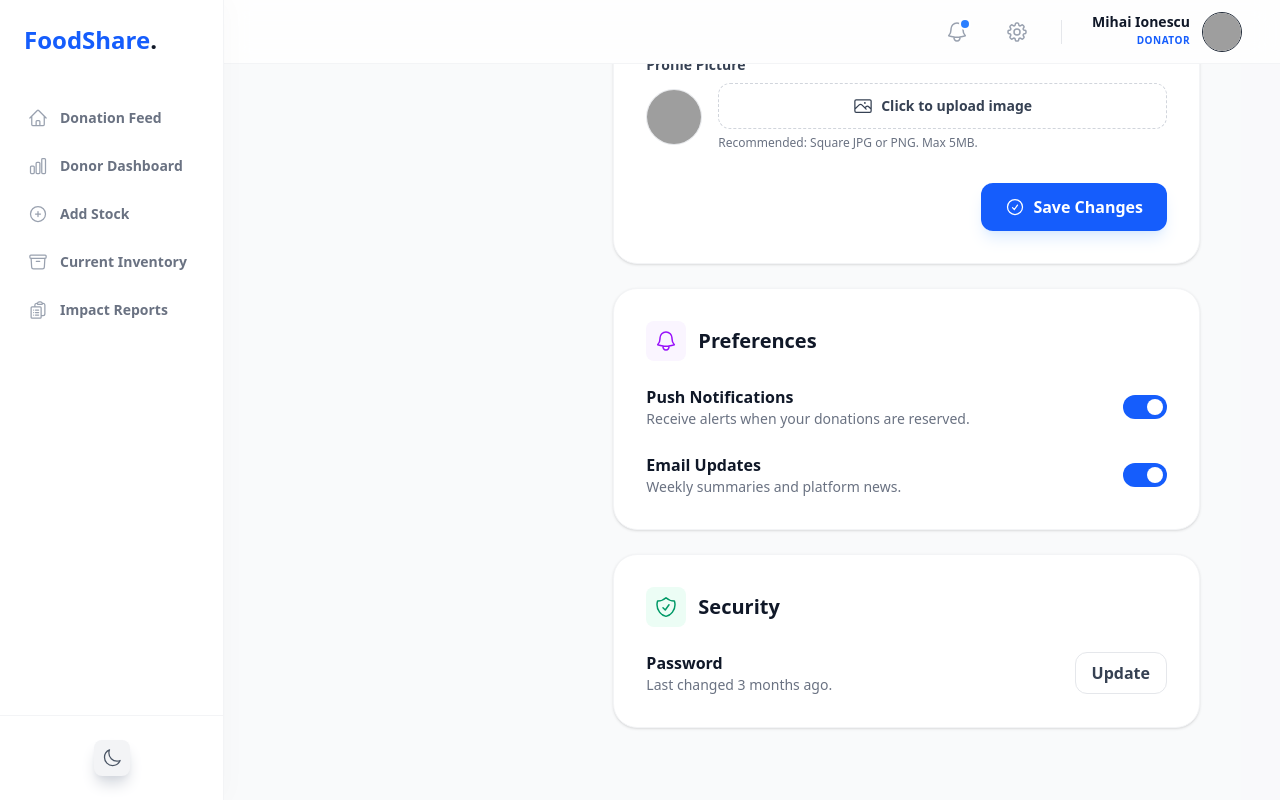
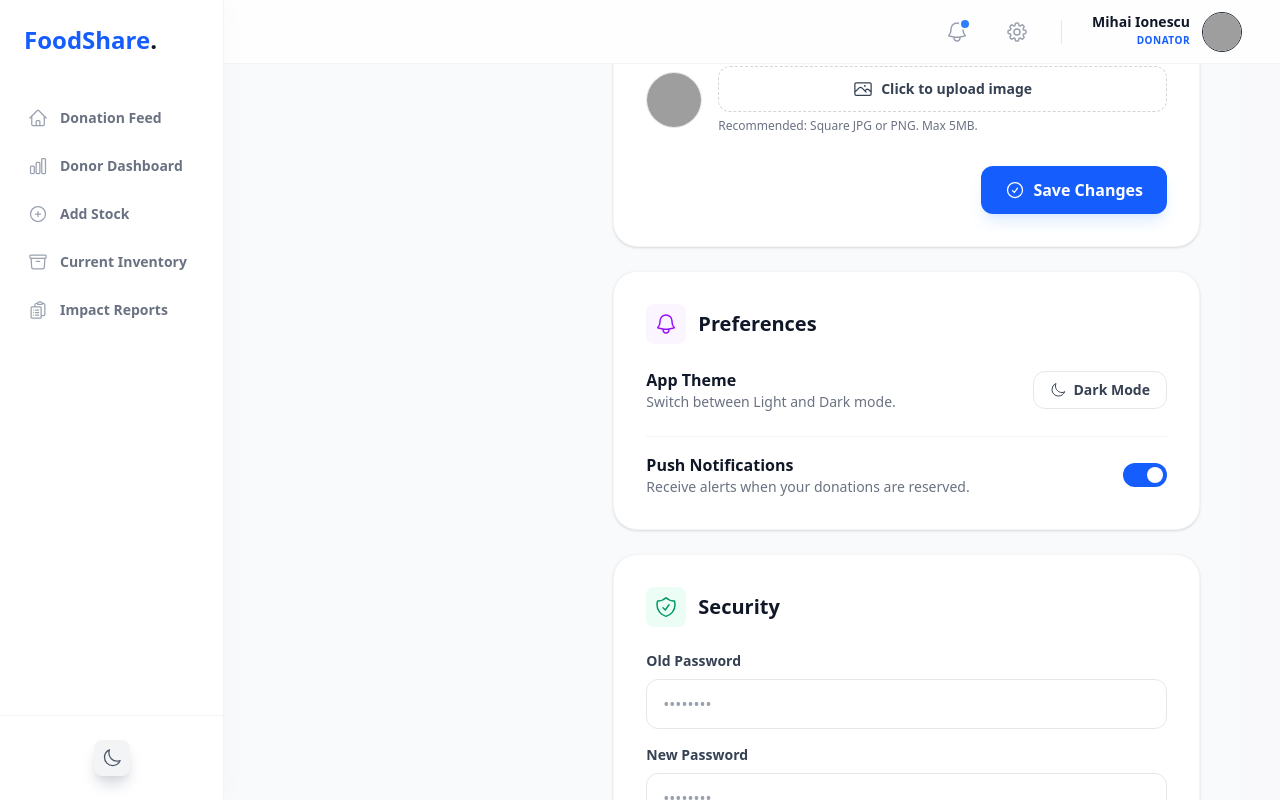
Before and after one commit to LeoMurjinschi/VLM, a React (Vite) app: page /settings in a window 1280 px wide. Both pictures are taken after a click on the button "Update". Built offline with nearby package versions, Linux system fonts and the light colour scheme; grey boxes are pictures that could not be loaded.

Commit message:
add the functionality to change the password

```diff
--- a/src/components/PreferencesForm.tsx
+++ b/src/components/PreferencesForm.tsx
@@ -1,6 +1,6 @@
 import React from 'react';
 import { useTheme } from './../hooks/useTheme';
-import { BellIcon } from '@heroicons/react/24/outline';
+import { BellIcon, SunIcon, MoonIcon } from '@heroicons/react/24/outline';
 
 interface PreferencesFormProps {
   preferences: { theme: 'light' | 'dark'; notifications: boolean; emailUpdates: boolean };
@@ -21,8 +21,26 @@ const PreferencesForm: React.FC<PreferencesFormProps> = ({ preferences, onToggle
       </div>
 
       <div className="space-y-6">
+        {/* Butonul de Temă */}
+        <div className="flex items-center justify-between">
+          <div>
+            <h4 className={`text-base font-bold ${theme === 'light' ? 'text-gray-900' : 'text-gray-100'}`}>App Theme</h4>
+            <p className={`text-sm ${theme === 'light' ? 'text-gray-500' : 'text-gray-400'}`}>Switch between Light and Dark mode.</p>
+          </div>
+          <button
+            type="button"
+            onClick={() => onToggle('theme')}
+            disabled={isSaving}
+            className={`flex items-center gap-2 px-4 py-2 text-sm font-bold rounded-xl border transition-colors active:scale-95 ${
+              theme === 'light' ? 'bg-white border-gray-200 text-gray-700 hover:bg-gray-50' : 'bg-gray-700 border-gray-600 text-gray-200 hover:bg-gray-600'
+            }`}
+          >
+            {theme === 'light' ? <><MoonIcon className="w-4 h-4" /> Dark Mode</> : <><SunIcon className="w-4 h-4 text-amber-400" /> Light Mode</>}
+          </button>
+        </div>
 
-        <div className="flex items-center justify-between">
+        {/* Notificări Push */}
+        <div className="flex items-center justify-between pt-4 border-t border-gray-100 dark:border-gray-700">
           <div>
             <h4 className={`text-base font-bold ${theme === 'light' ? 'text-gray-900' : 'text-gray-100'}`}>Push Notifications</h4>
             <p className={`text-sm ${theme === 'light' ? 'text-gray-500' : 'text-gray-400'}`}>Receive alerts when your donations are reserved.</p>
@@ -36,22 +54,6 @@ const PreferencesForm: React.FC<PreferencesFormProps> = ({ preferences, onToggle
             <span className={`inline-block h-4 w-4 transform rounded-full bg-white transition-transform ${preferences.notifications ? 'translate-x-6' : 'translate-x-1'}`} />
           </button>
         </div>
-
-
-        <div className="flex items-center justify-between">
-          <div>
-            <h4 className={`text-base font-bold ${theme === 'light' ? 'text-gray-900' : 'text-gray-100'}`}>Email Updates</h4>
-            <p className={`text-sm ${theme === 'light' ? 'text-gray-500' : 'text-gray-400'}`}>Weekly summaries and platform news.</p>
-          </div>
-          <button
-            type="button"
-            onClick={() => onToggle('emailUpdates')}
-            disabled={isSaving}
-            className={`relative inline-flex h-6 w-11 items-center rounded-full transition-colors ${preferences.emailUpdates ? 'bg-blue-600' : 'bg-gray-300 dark:bg-gray-600'}`}
-          >
-            <span className={`inline-block h-4 w-4 transform rounded-full bg-white transition-transform ${preferences.emailUpdates ? 'translate-x-6' : 'translate-x-1'}`} />
-          </button>
-        </div>
       </div>
     </div>
   );
--- a/src/components/SecuritySettings.tsx
+++ b/src/components/SecuritySettings.tsx
@@ -1,9 +1,78 @@
-import React from 'react';
+import React, { useState } from 'react';
 import { useTheme } from './../hooks/useTheme';
-import { ShieldCheckIcon } from '@heroicons/react/24/outline';
+import { ShieldCheckIcon, KeyIcon } from '@heroicons/react/24/outline';
+import { toast } from 'react-toastify';
 
-const SecuritySettings: React.FC = () => {
+interface SecuritySettingsProps {
+  onUpdatePassword: (oldPw: string, newPw: string) => Promise<void>;
+}
+
+const SecuritySettings: React.FC<SecuritySettingsProps> = ({ onUpdatePassword }) => {
   const { theme } = useTheme();
+
+  const [oldPassword, setOldPassword] = useState('');
+  const [newPassword, setNewPassword] = useState('');
+  const [confirmPassword, setConfirmPassword] = useState('');
+  const [isSubmitting, setIsSubmitting] = useState(false);
+  const [isFormOpen, setIsFormOpen] = useState(false);
+
+
+  const [newPasswordTouched, setNewPasswordTouched] = useState(false);
+  const [confirmPasswordTouched, setConfirmPasswordTouched] = useState(false);
+
+
+  const inputClass = `w-full px-4 py-3 rounded-xl border focus:outline-none focus:ring-2 transition-colors font-medium ${
+    theme === 'light' ? 'bg-white text-gray-900 placeholder-gray-400' : 'bg-gray-800 text-gray-100 placeholder-gray-500'
+  }`;
+
+
+  const defaultBorderClass = theme === 'light' ? 'border-gray-200 focus:ring-blue-500' : 'border-gray-600 focus:ring-blue-500';
+  const errorBorderClass = 'border-red-500 focus:border-red-500 focus:ring-red-500';
+
+  const validatePassword = (pw: string) => {
+
+    const regex = /^(?=.*[a-z])(?=.*[A-Z])(?=.*\d)[a-zA-Z\d\w\W]{8,}$/;
+    return regex.test(pw);
+  };
+  const isPasswordValid = validatePassword(newPassword);
+  const showPasswordError = newPasswordTouched && newPassword.length > 0 && !isPasswordValid;
+  const isPasswordMatch = confirmPassword.length > 0 && newPassword === confirmPassword;
+  const showConfirmError = confirmPasswordTouched && confirmPassword.length > 0 && !isPasswordMatch;
+  const handleSubmit = async (e: React.FormEvent) => {
+    e.preventDefault();
+
+    if (!oldPassword || !newPassword || !confirmPassword) {
+      toast.error('Please fill in all password fields.');
+      return;
+    }
+
+    if (!isPasswordMatch) {
+      toast.error('New passwords do not match!');
+      return;
+    }
+
+    if (!isPasswordValid) {
+      toast.error('Password does not meet the security requirements.');
+      return;
+    }
+
+    setIsSubmitting(true);
+    try {
+      await onUpdatePassword(oldPassword, newPassword);
+      toast.success('Password updated successfully! 🔒');
+
+      setOldPassword('');
+      setNewPassword('');
+      setConfirmPassword('');
+      setNewPasswordTouched(false);
+      setConfirmPasswordTouched(false);
+      setIsFormOpen(false);
+    } catch (err) {
+      toast.error('Incorrect old password or server error.');
+    } finally {
+      setIsSubmitting(false);
+    }
+  };
 
   return (
     <div className={`p-6 md:p-8 rounded-3xl border shadow-sm ${theme === 'light' ? 'bg-white border-gray-100' : 'bg-gray-800 border-gray-700'}`}>
@@ -14,15 +83,104 @@ const SecuritySettings: React.FC = () => {
         <h2 className={`text-xl font-extrabold ${theme === 'light' ? 'text-gray-900' : 'text-gray-100'}`}>Security</h2>
       </div>
 
+      {!isFormOpen ? (
         <div className="flex items-center justify-between">
           <div>
             <h4 className={`text-base font-bold ${theme === 'light' ? 'text-gray-900' : 'text-gray-100'}`}>Password</h4>
             <p className={`text-sm ${theme === 'light' ? 'text-gray-500' : 'text-gray-400'}`}>Last changed 3 months ago.</p>
           </div>
-        <button className={`px-4 py-2 font-bold rounded-xl border transition-colors ${theme === 'light' ? 'bg-white border-gray-200 text-gray-700 hover:bg-gray-50' : 'bg-gray-800 border-gray-600 text-gray-300 hover:bg-gray-700'}`}>
+          <button
+            onClick={() => setIsFormOpen(true)}
+            className={`px-4 py-2 font-bold rounded-xl border transition-colors ${theme === 'light' ? 'bg-white border-gray-200 text-gray-700 hover:bg-gray-50' : 'bg-gray-800 border-gray-600 text-gray-300 hover:bg-gray-700'}`}
+          >
             Update
           </button>
         </div>
+      ) : (
+        <form onSubmit={handleSubmit} className="space-y-4 animate-fade-in-up">
+          <div>
+            <label className={`block text-sm font-semibold mb-2 ${theme === 'light' ? 'text-gray-700' : 'text-gray-300'}`}>Old Password</label>
+            <input
+              type="password"
+              value={oldPassword}
+              onChange={(e) => setOldPassword(e.target.value)}
+              className={`${inputClass} ${defaultBorderClass}`}
+              placeholder="••••••••"
+            />
+          </div>
+
+          <div>
+            <label className={`block text-sm font-semibold mb-2 ${theme === 'light' ? 'text-gray-700' : 'text-gray-300'}`}>New Password</label>
+            <input
+              type="password"
+              value={newPassword}
+              onChange={(e) => {
+                setNewPassword(e.target.value);
+                setNewPasswordTouched(true);
+              }}
+              className={`${inputClass} ${showPasswordError ? errorBorderClass : defaultBorderClass}`}
+              placeholder="••••••••"
+            />
+            <p className={`text-xs mt-1.5 transition-colors duration-200 ${
+              showPasswordError
+                ? 'text-red-500 font-semibold'
+                : newPasswordTouched && isPasswordValid
+                  ? 'text-emerald-500 font-semibold'
+                  : 'text-gray-500'
+            }`}>
+              {newPasswordTouched && isPasswordValid ? '✓ Password meets all requirements.' : 'Min. 8 characters, 1 uppercase, 1 lowercase, 1 number.'}
+            </p>
+          </div>
+
+          <div>
+            <label className={`block text-sm font-semibold mb-2 ${theme === 'light' ? 'text-gray-700' : 'text-gray-300'}`}>Confirm New Password</label>
+            <input
+              type="password"
+              value={confirmPassword}
+              onChange={(e) => {
+                setConfirmPassword(e.target.value);
+                setConfirmPasswordTouched(true);
+              }}
+              className={`${inputClass} ${showConfirmError ? errorBorderClass : defaultBorderClass}`}
+              placeholder="••••••••"
+            />
+
+            {confirmPasswordTouched && (
+              <p className={`text-xs mt-1.5 transition-colors duration-200 ${
+                showConfirmError
+                  ? 'text-red-500 font-semibold'
+                  : isPasswordMatch
+                    ? 'text-emerald-500 font-semibold'
+                    : 'text-gray-500'
+              }`}>
+                {isPasswordMatch ? '✓ Passwords match.' : 'Passwords do not match.'}
+              </p>
+            )}
+          </div>
+
+          <div className="flex justify-end gap-3 pt-3">
+            <button
+              type="button"
+              onClick={() => {
+                setIsFormOpen(false);
+                setNewPasswordTouched(false);
+                setConfirmPasswordTouched(false);
+              }}
+              className={`px-4 py-2 font-bold rounded-xl transition-colors ${theme === 'light' ? 'text-gray-600 hover:bg-gray-100' : 'text-gray-400 hover:bg-gray-800'}`}
+            >
+              Cancel
+            </button>
+            <button
+              type="submit"
+              disabled={isSubmitting}
+              className={`flex items-center gap-2 px-6 py-2 bg-blue-600 hover:bg-blue-700 text-white font-bold rounded-xl transition-all disabled:opacity-70`}
+            >
+              {isSubmitting ? <div className="w-4 h-4 border-2 border-white border-t-transparent rounded-full animate-spin" /> : <KeyIcon className="w-4 h-4" />}
+              Update Password
+            </button>
+          </div>
+        </form>
+      )}
     </div>
   );
 };
--- a/src/pages/Settings.tsx
+++ b/src/pages/Settings.tsx
@@ -15,6 +15,18 @@ interface UserPreferences {
   notifications: boolean;
   emailUpdates: boolean;
 }
+
+const handlePasswordChange = async (oldPw: string, newPw: string) => {
+    return new Promise<void>((resolve, reject) => {
+      setTimeout(() => {
+        if (oldPw === 'parolagresita') {
+          reject(new Error('Wrong password'));
+        } else {
+          resolve();
+        }
+      }, 1000);
+    });
+  };
 
 const Settings: React.FC = () => {
   const { theme, toggleTheme } = useTheme();
@@ -125,10 +137,10 @@ const Settings: React.FC = () => {
           <ProfileSummary user={formData} onLogout={handleLogout} />
         </div>
         <div className="md:col-span-2 space-y-6">
-          <PersonalInfoForm user={formData} onChange={handleProfileChange} onAvatarChange={handleAvatarChange} onSave={handleSaveProfile} isSaving={isSavingProfile} />
-          <PreferencesForm preferences={preferences} onToggle={handleTogglePreference} isSaving={isSavingPrefs} />
-          <SecuritySettings />
-        </div>
+            <PersonalInfoForm user={formData} onChange={handleProfileChange} onAvatarChange={handleAvatarChange} onSave={handleSaveProfile} isSaving={isSavingProfile} />
+            <PreferencesForm preferences={preferences} onToggle={handleTogglePreference} isSaving={isSavingPrefs} />
+            <SecuritySettings onUpdatePassword={handlePasswordChange} />
+          </div>
       </div>
     </div>
   );
```
Lines whose indentation alone changed are shown as unchanged.
